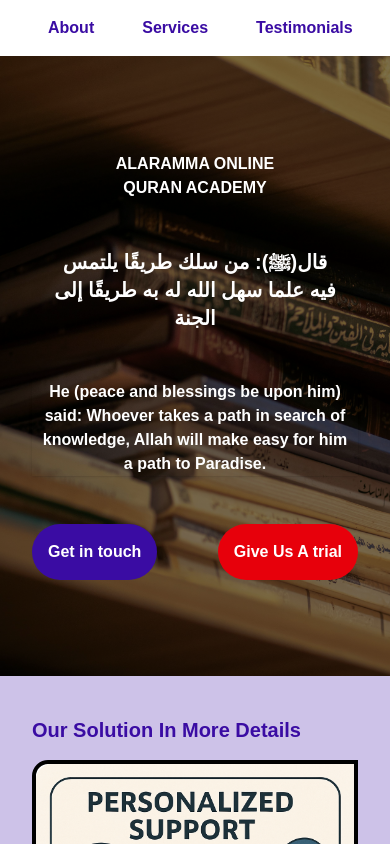
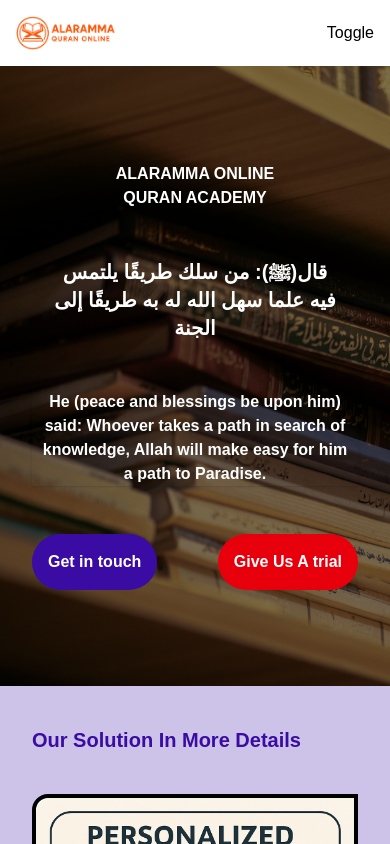
Before and after one commit to doiayokanmi/alaramma, a Next.js app: page / in a window 390 px wide. Shown: the top 844 px of the page. Built offline with nearby package versions, Linux system fonts and the light colour scheme.

Commit message:
again434ee ttegdggdte rrrfgdgdg and gerr hdehdhhe fff

```diff
--- a/app/components/Footer.tsx
+++ b/app/components/Footer.tsx
@@ -2,8 +2,12 @@ import React from 'react'
 
 function Footer() {
   return (
-    <div className='bg-black text-white p-8 lg:p-12'>
-
+    <div className=' text-white bg-[url(/bgimage.jpg)] bg-cover'>
+        <div className='bg-gradient-to-br from-black/25 to-black p-8 lg:p-12'>
+            <h1 className="font-bold text-3xl">
+                Contact
+            </h1>
+        </div>
     </div>
   )
 }
--- a/app/components/Offer.tsx
+++ b/app/components/Offer.tsx
@@ -5,7 +5,7 @@ import React from 'react'
 function Offer() {
     return (
         <div className="bg-gradient-to-r from-yellow-500 to-pink-500 p-8 lg:p-12">
-            <h2 className="font-extrabold py-2 border-b-2 border-dashed mb-8 capitalize text-white text-xl lg:text-3xl">
+            <h2 className="font-extrabold py-2 border-b-2 border-dashed lg:mb-12 mb-8 capitalize text-white text-xl lg:text-3xl">
                 what we offer
             </h2>
             <div className="flex flex-col lg:flex-row gap-4">
--- a/app/components/Reviews.tsx
+++ b/app/components/Reviews.tsx
@@ -5,7 +5,7 @@ import React from 'react'
 function Reviews() {
     return (
         <div className='lg:p-12 p-8'>
-            <h2 className="font-extrabold py-2 lg:mb-8 mb-2 capitalize text-primary text-xl lg:text-3xl">
+            <h2 className="font-extrabold py-2 lg:mb-12 mb-8 capitalize text-primary text-xl lg:text-3xl">
                 Student Reviews
             </h2>
             <div className="flex flex-col lg:flex-row gap-12">
@@ -23,7 +23,7 @@ function Reviews() {
                                 />
                             </div>
 
-                            <h2 className="text-primary text-xl text-bold">
+                            <h2 className="text-primary text-xl font-bold">
                                 Hamdallah
                             </h2>
 
--- a/app/components/Solutions.tsx
+++ b/app/components/Solutions.tsx
@@ -8,7 +8,7 @@ function Solutions() {
   return (
     <div className='bg-primary/25 p-8 lg:p-12'>
 
-      <h2 className="font-extrabold py-2 lg:border-b-2 border-dashed lg:mb-8 mb-2 capitalize text-primary text-xl lg:text-3xl">
+      <h2 className="font-extrabold py-2 lg:border-b-2 border-dashed lg:mb-12 mb-8 capitalize text-primary text-xl lg:text-3xl">
         our solution in more details
       </h2>
       <div className="flex lg:flex-row flex-col gap-4">
--- a/app/components/Story.tsx
+++ b/app/components/Story.tsx
@@ -3,7 +3,7 @@ import React from 'react'
 function Story() {
     return (
         <div className='p-8 lg:p-24 bg-linear-to-t from-sky-500 to-indigo-500 text-white'>
-           <div className='mb-4 lg:mb-8'>
+           <div className='mb-8'>
              <h2 className="text-center lg:text-start font-extrabold text-xl lg:text-3xl border-b-2 border-dotted py-2 lg:inline-block">
                 Our Mission
             </h2>
--- a/app/page.tsx
+++ b/app/page.tsx
@@ -1,4 +1,6 @@
+'use client';
 
+import { useState } from "react";
 import Image from "next/image";
 import Link from "next/link";
 import { AnimatePresence } from "motion/react";
@@ -10,38 +12,42 @@ import Reviews from "./components/Reviews";
 import Footer from "./components/Footer";
 
 export default function Home() {
+  const [toggleNav, setToggleNav] = useState(false);
+
   return (
     <AnimatePresence>
       <main className="font-primary overflow-hidden">
         <div className="sticky top-0 z-50">
-        <nav className="flex px-12 py-4 justify-between item-center bg-white">
+          <nav className="flex px-4 lg:px-12 py-4 relative justify-between items-center bg-white">
             <div>
               <Image src="/alarammao.png" alt="logo" width={100} height={100} />
             </div>
 
-          <div className="flex items-center gap-12 text-base text-primary font-bold">
-            <Link href={"#about"}>
-              About
-            </Link>
-            <Link href={"#services"}>
-              Services
-            </Link>
-            <Link href={"#testimonials"}>
-              Testimonials
-            </Link>
+            <button
+              onClick={() => setToggleNav((prev) => !prev)}
+              className="lg:hidden"
+            >
+              Toggle
+            </button>
+
+            <div
+              className={`${toggleNav ? "h-[250px] p-4" : "h-0 p-0"
+                } flex transition-all duration-300 ease-in-out flex-col absolute top-[60px] bg-white w-full left-0 overflow-hidden lg:static lg:flex lg:flex-row lg:items-center gap-12 text-base text-primary font-bold`}
+            >
+              <Link href={"#about"}>About</Link>
+              <Link href={"#services"}>Services</Link>
+              <Link href={"#testimonials"}>Testimonials</Link>
             </div>
           </nav>
         </div>
 
-       {/* Start here  */}
-
+        {/* Start here */}
         <Banner />
         <Solutions />
         <Story />
         <Offer />
         <Reviews />
         <Footer />
-
         {/* End here */}
       </main>
     </AnimatePresence>
```
Lines whose indentation alone changed are shown as unchanged.
